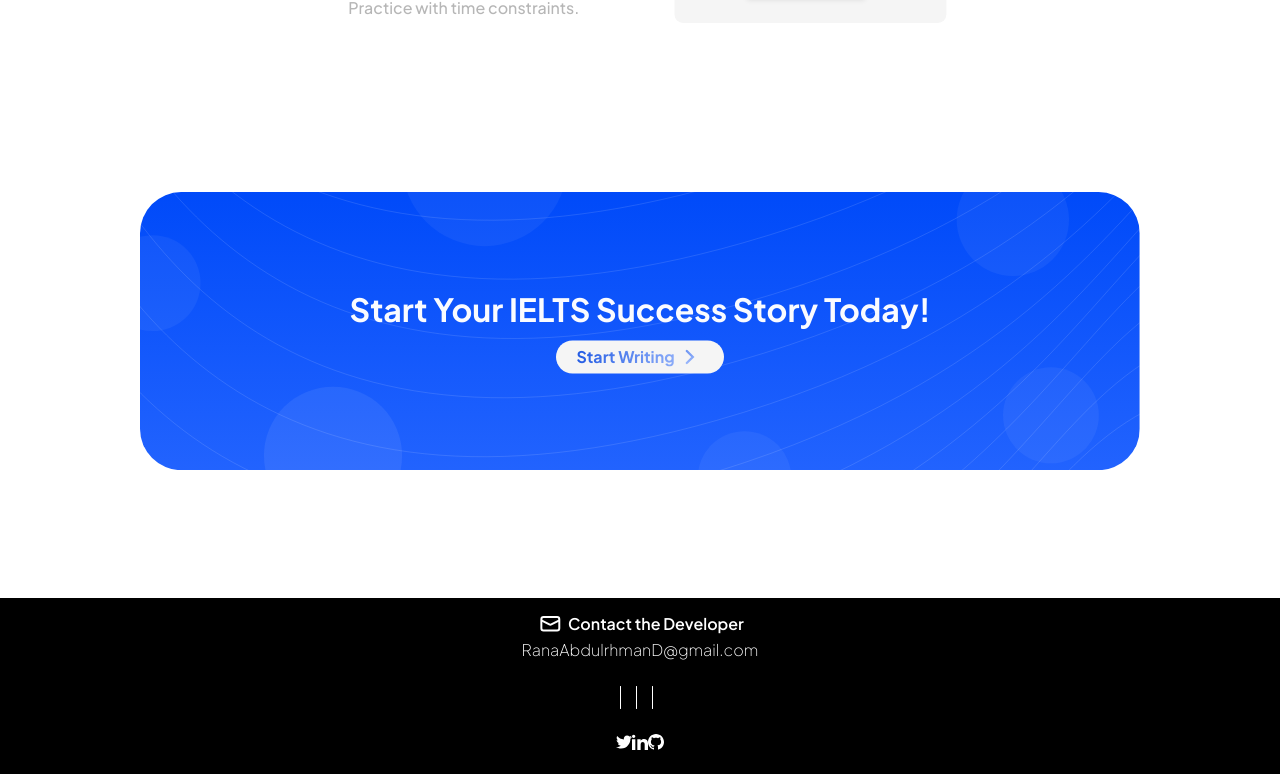
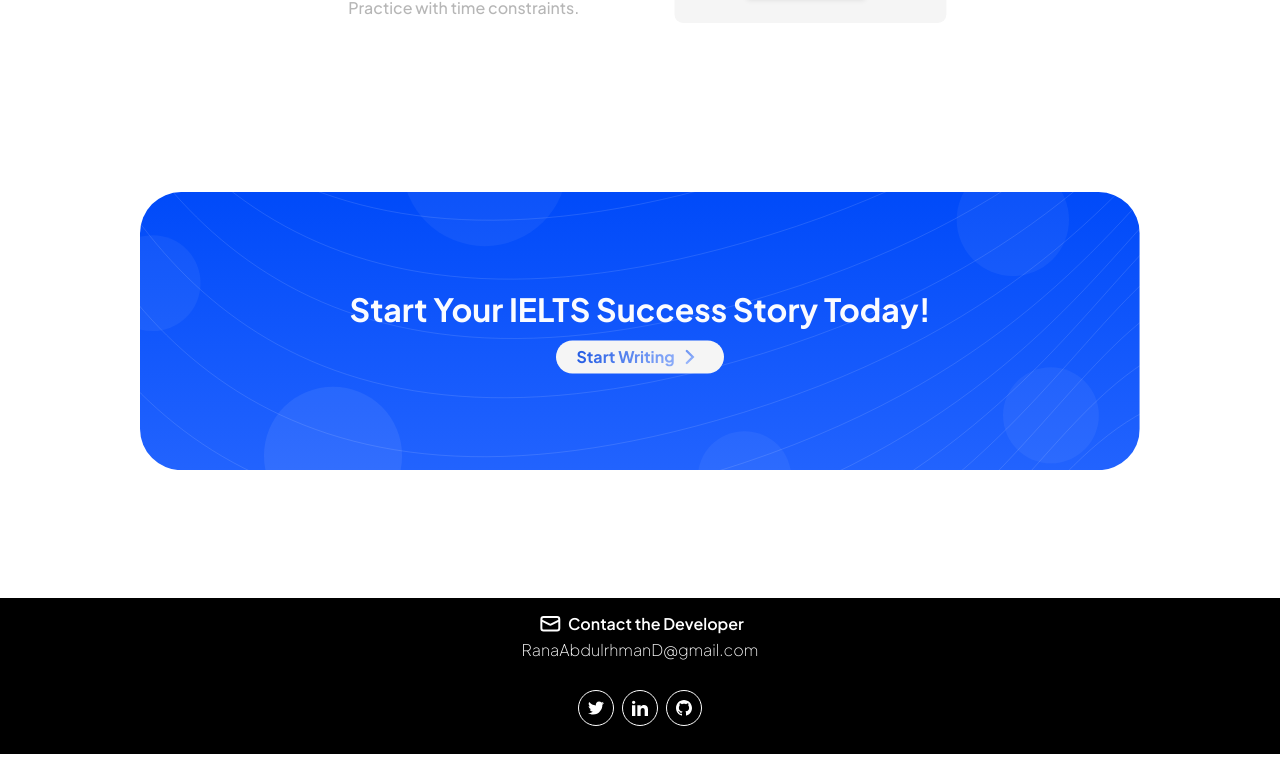
Before and after one commit to RanaAbdulrhman/writing-practice-app, a React (Create React App) app in the folder client/: page / in a window 1280 px wide. Shown: the part 2161-2935 px from the top of the page. Built offline with nearby package versions, Linux system fonts and the light colour scheme.

Commit message:
general fixes

```diff
--- a/client/src/components/Footer/index.js
+++ b/client/src/components/Footer/index.js
@@ -18,7 +18,7 @@ export default function Footer() {
             <a
               type="button"
               href="https://twitter.com/RanaAbdulrhmanD"
-              className="m-1 h-9 w-9 hover:border-2 rounded-full border border-white uppercase leading-normal text-white transition duration-150 ease-in-out hover:bg-opacity-5 focus:outline-none focus:ring-0"
+              className="block m-1 h-9 w-9 hover:border-2 rounded-full border border-white text-white"
             >
               <svg
                 xmlns="http://www.w3.org/2000/svg"
@@ -35,7 +35,7 @@ export default function Footer() {
             <a
               type="button"
               href="https://www.linkedin.com/in/ranaaldossari/"
-              className="m-1 h-9 w-9 hover:border-2 rounded-full border border-white uppercase leading-normal text-white transition duration-150 ease-in-out  hover:bg-opacity-5 focus:outline-none focus:ring-0"
+              className="block m-1 h-9 w-9 hover:border-2 rounded-full border border-white text-white"
             >
               <svg
                 xmlns="http://www.w3.org/2000/svg"
@@ -52,7 +52,7 @@ export default function Footer() {
             <a
               type="button"
               href="https://github.com/RanaAbdulrhman"
-              className="m-1 h-9 w-9 hover:border-2 rounded-full border border-white uppercase leading-normal text-white transition duration-150 ease-in-out  hover:bg-opacity-5 focus:outline-none focus:ring-0"
+              className="block m-1 h-9 w-9 hover:border-2 rounded-full border border-white text-white"
             >
               <svg
                 xmlns="http://www.w3.org/2000/svg"
--- a/client/src/pages/Main/index.js
+++ b/client/src/pages/Main/index.js
@@ -43,17 +43,17 @@ export default function MainPage() {
 
   const basicVariants = {
     start: { opacity: 0, y: -25 },
-    while: { opacity: 1, y: 0, transition: { duration: 0.8 } },
+    while: { opacity: 1, y: 0, transition: { duration: 0.6 } },
   };
 
   const leftVariants = {
-    start: { opacity: 0, x: -50 },
-    while: { opacity: 1, x: 0, transition: { duration: 0.65 } },
+    start: { opacity: 0, x: -20 },
+    while: { opacity: 1, x: 0, transition: { duration: 0.6 } },
   };
 
   const rightVariants = {
-    start: { opacity: 0, x: 50 },
-    while: { opacity: 1, x: 0, transition: { duration: 0.65 } },
+    start: { opacity: 0, x: 20 },
+    while: { opacity: 1, x: 0, transition: { duration: 0.6 } },
   };
 
   const FourthSection = () => (
```
